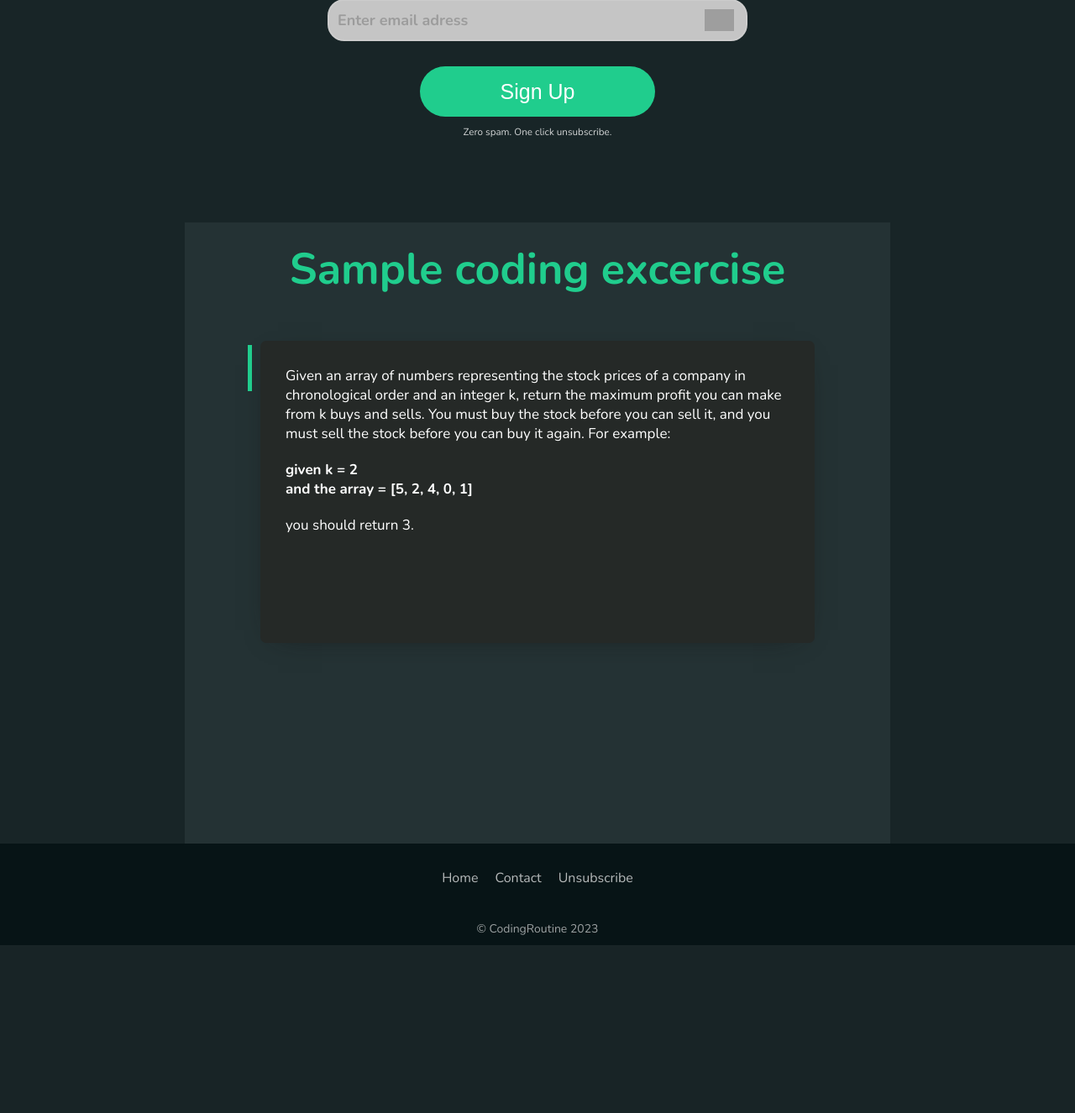
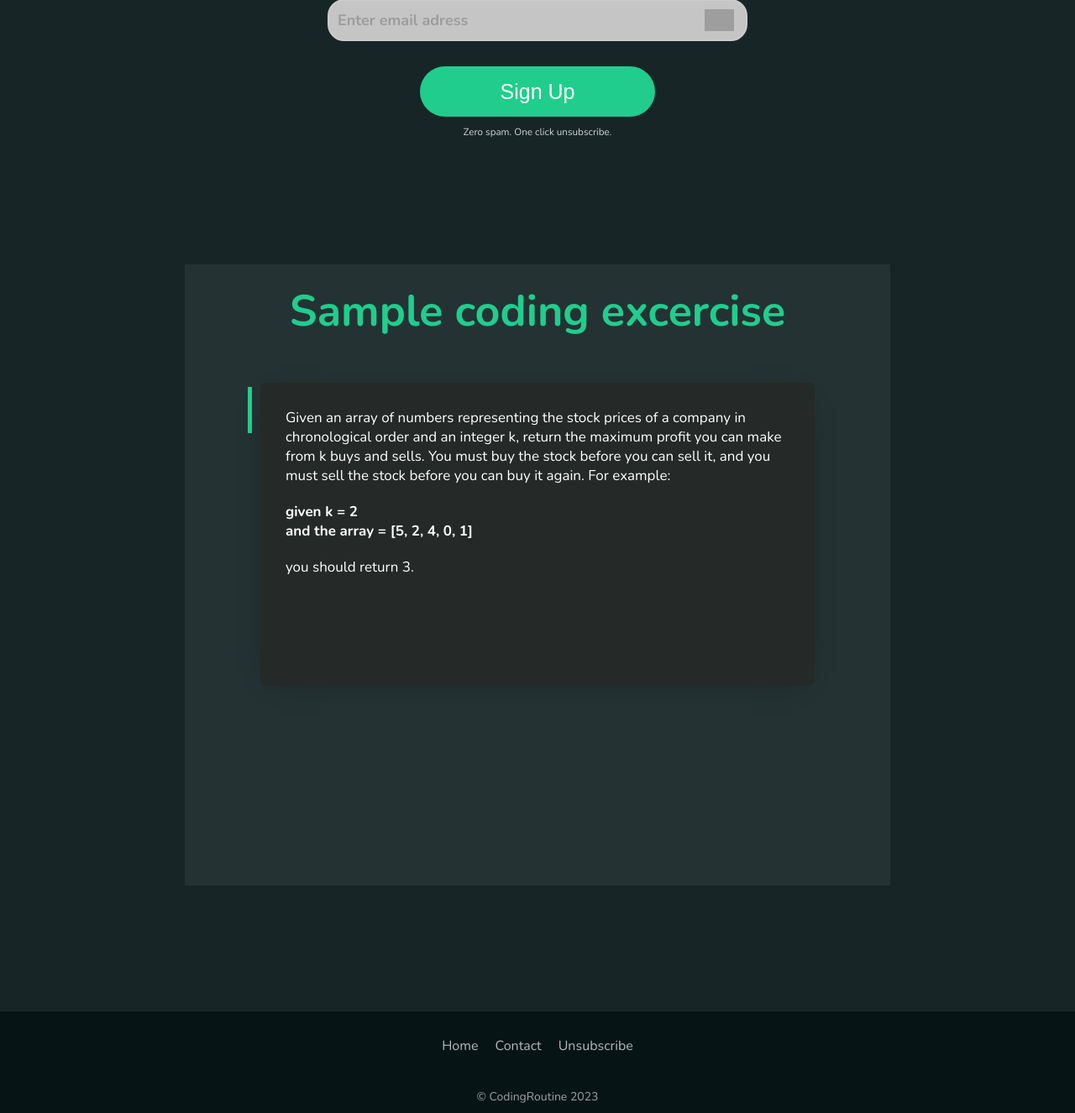
Before and after one commit to WiktorBK/CodingRoutine, a Django app: page / in a window 1280 px wide. Shown: the part 587-1913 px from the top of the page at 84% size. Before the commit the page ends 1713 px from the top, so only its background shows below. Run offline with Django 4.2, Linux system fonts and the light colour scheme; grey boxes are pictures that could not be loaded.

Commit message:
Change margin of second container

```diff
--- a/static/styles/style-index.css
+++ b/static/styles/style-index.css
@@ -83,7 +83,7 @@
     text-align: left;
   }
   .container2 {
-    margin: auto;
+    margin: 150px auto;
     padding: auto;
     width: 1000px;
   }
```
